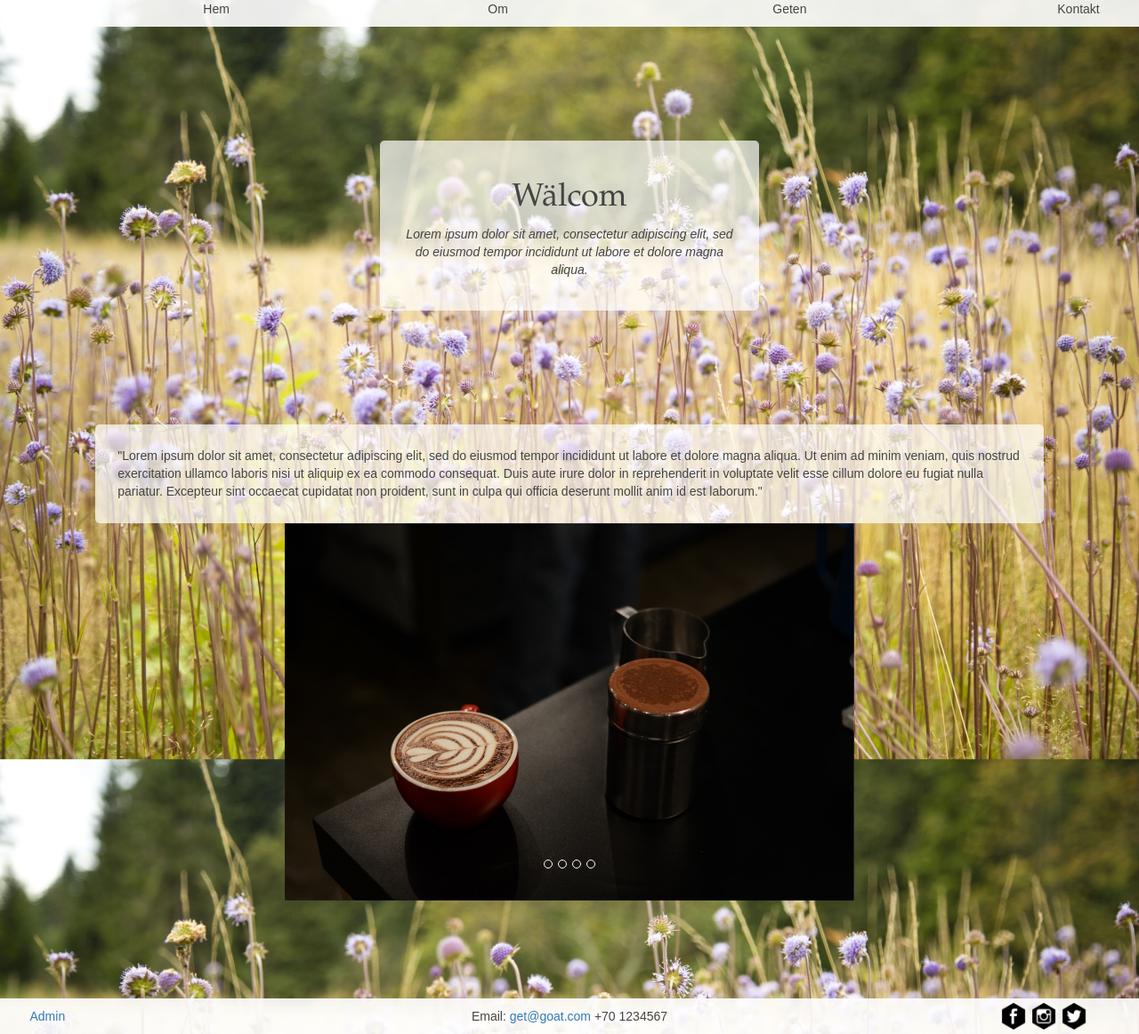
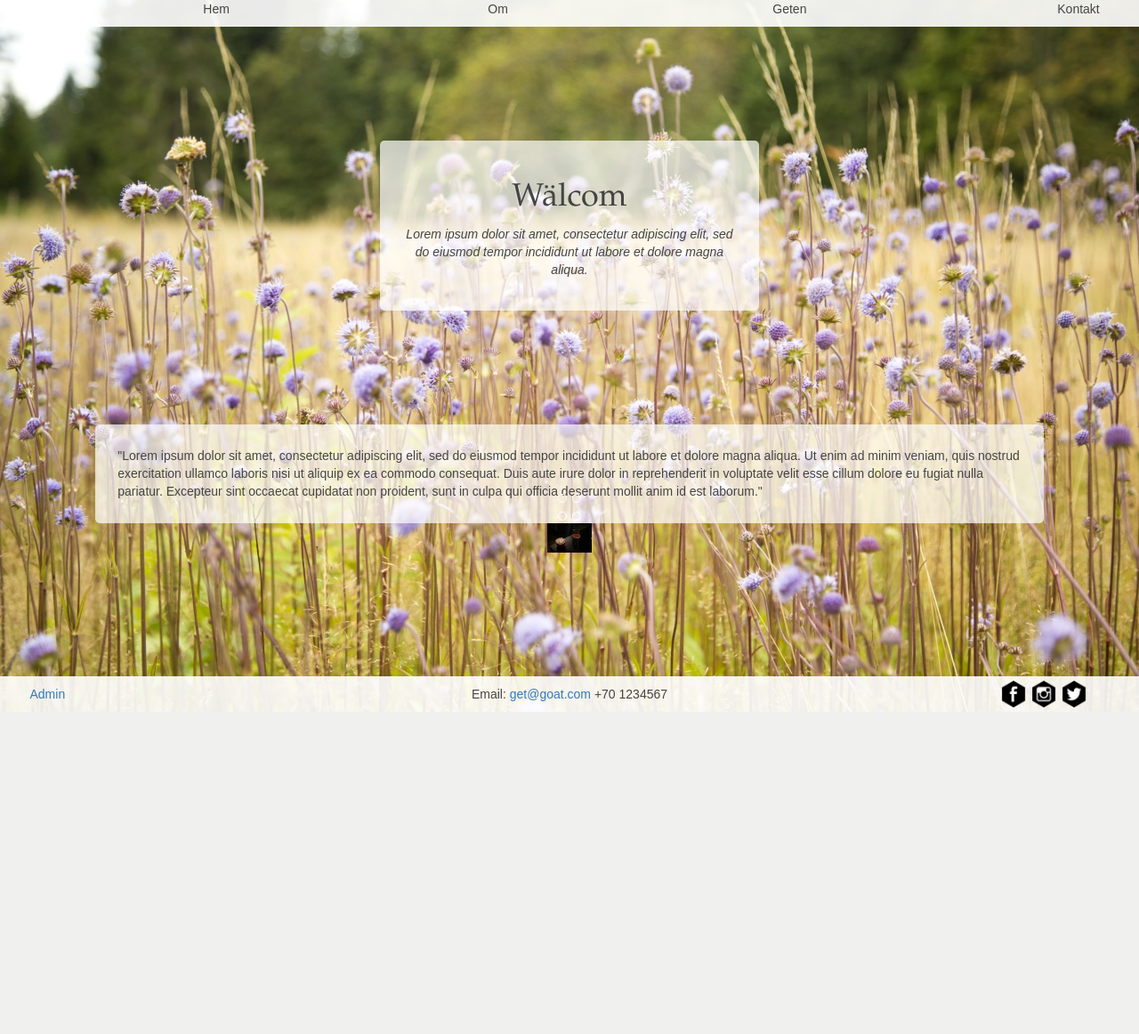
Before and after one commit to AdamBarsk-zz/Grupp_1_projekt, a PHP site: page / in a window 1280 px wide. Shown: the whole page at 89% size. After the commit the page ends 800 px from the top, so only its background shows below. Run offline with PHP 8.4, Linux system fonts and the light colour scheme; some libraries are stand-ins or nearby versions.

Commit message:
Bildgalleri ver2
Bildgalleri ver2

```diff
--- a/index.html
+++ b/index.html
@@ -80,7 +80,7 @@
 				<img src="images/galleri3.jpg" alt="hej" />
 			</div>
 			<div class="item">
-				<img src="images/galleri4.jpg" alt="hej" />
+				<img src="images/galleri4.jpg" alt="hejj" />
 			</div>
 		</div>
 	</section>
--- a/styles.css
+++ b/styles.css
@@ -82,8 +82,8 @@ h1 {
 
 /* Bildgalleri */
 #myCarousel {
-  max-height: 50%;
-  max-width: 50%;
+  max-height: 50px;
+  max-width: 50px;
   margin: auto;
 }
 
```
